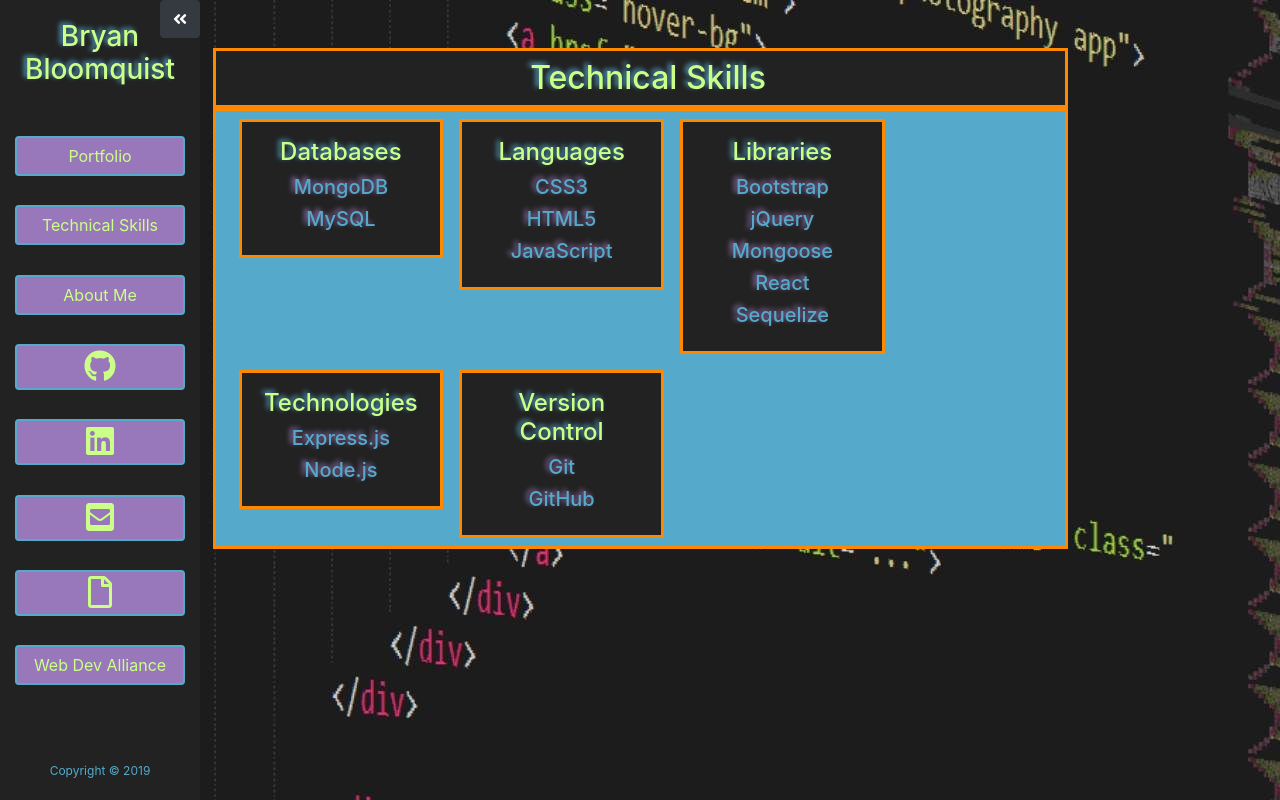
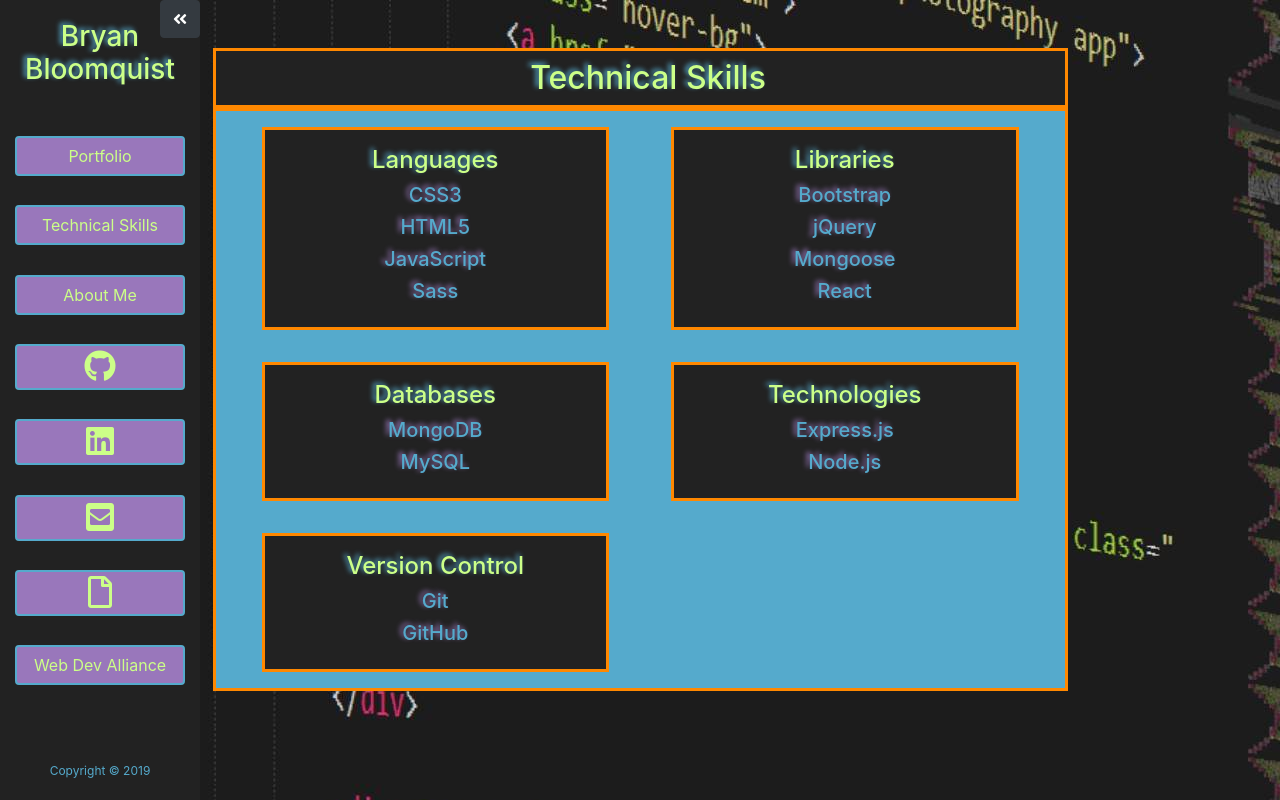
Before and after one commit to bryanbloomquist/react-portfolio, a React (Create React App) app: page /techskills in a window 1280 px wide. Built offline with nearby package versions, Linux system fonts and the light colour scheme.

Commit message:
tech skills section completed and styled

```diff
--- a/src/components/navbar/index.js
+++ b/src/components/navbar/index.js
@@ -2,11 +2,8 @@
 import { Link } from "react-router-dom";
 
 const NavBar = () => {
-
   const [ condition, navControl ] = useState( true );
-
   return (
-
     <div>
       <div className = { condition ? "navbar active" : "navbar" }>
         <Link to = "/" className = "animeTrigger engraved"><h3>Bryan Bloomquist</h3></Link>
@@ -37,9 +34,7 @@
         </button>
       </div>
     </div>
-
   )
-
 }
 
 export default NavBar;
--- a/src/components/techskills/index.js
+++ b/src/components/techskills/index.js
@@ -4,19 +4,16 @@
 import SkillCard from "./skillcard";
 
 const TechSkills = ( ) => {
-
   const [ skills ] = useState( TechSkillsJSON );
-
   return (
-
     <Container className = "mt-5">
       <Row className = "justify-content-center">
-        <Col xs = { 12 } md = { 9 } className = "techSkills">
+        <Col xs = { 12 } sm = { 9 } className = "techSkills">
           <h2 className = "engraved pt-2 pl-3 text-center">Technical Skills</h2>
         </Col>
       </Row>
       <Row className = "justify-content-center">
-        <Col xs = { 12 } md = { 9 } className = "techSkills techSkillsBody">
+        <Col xs = { 12 } sm = { 9 } className = "techSkillsBody">
           { skills.map(( skill ) => (
             <SkillCard
               key = { skill.id }
@@ -27,9 +24,7 @@
         </Col>
       </Row>
     </Container>
-
   )
-
 }
 
 export default TechSkills;
--- a/src/components/techskills/skillcard/index.js
+++ b/src/components/techskills/skillcard/index.js
@@ -2,23 +2,14 @@
 import { Col } from "react-bootstrap";
 
 const SkillCard = ( props ) => {
-
   return (
-
-  <Col
-    xs = { 12 } md = { 5 }  lg = { 3 }
-    className = "skillsList float-left m-2 p-3"
-  >
-    <h4 className = "engraved">
-      { props.category }
-    </h4>
-    { props.skills.map(( skills ) => (
-      <h5>{ skills }</h5>
-    ))}
+  <Col xs = { 12 } md = { 6 } className = "float-left">
+    <div className = "skillsList m-3 p-3">
+      <h4 className = "engraved">{ props.category }</h4>
+      { props.skills.map(( skills ) => <h5>{ skills }</h5> )}
+    </div>
   </Col>
-
   )
-
 }
 
 export default SkillCard;
--- a/src/components/webdevall/index.js
+++ b/src/components/webdevall/index.js
@@ -4,11 +4,8 @@
 import MemberCard from "./membercard";
 
 const WebDevAll = () => {
-
   const [ members ] = useState( WebDevJSON );
-
   return (
-
     <Container className = "mt-5">
       <Row className = "justify-content-center">
         <Col xs = { 12 } md = { 6 } className = "webDev">
@@ -27,9 +24,7 @@
         </Col>
       </Row>
     </Container>
-
   )
-
 }
 
 export default WebDevAll;
--- a/src/components/webdevall/membercard/index.js
+++ b/src/components/webdevall/membercard/index.js
@@ -1,9 +1,7 @@
 import React from "react";
 
 const MemberCard = ( props ) => {
-
   return (
-
     <a
       className = "btn pageLink p-1"
       href = { props.website }
@@ -13,9 +11,7 @@
     >
       { props.name }
     </a>
-
   )
-
 }
 
 export default MemberCard;
--- a/src/json/techskills.json
+++ b/src/json/techskills.json
@@ -1,32 +1,33 @@
 [
   {
     "id": 1,
+    "category": "Languages",
+    "skills": [
+      "CSS3",
+      "HTML5",
+      "JavaScript",
+      "Sass"
+    ]
+  },
+  {
+    "id": 2,
+    "category": "Libraries",
+    "skills": [
+      "Bootstrap",
+      "jQuery",
+      "Mongoose",
+      "React"
+    ]
+  },
+  {
+    "id": 3,
     "category": "Databases",
     "skills": [
       "MongoDB",
       "MySQL"
     ]
   },
-  {
-    "id": 2,
-    "category": "Languages",
-    "skills": [
-      "CSS3",
-      "HTML5",
-      "JavaScript"
-    ]
-  },
-  {
-    "id": 3,
-    "category": "Libraries",
-    "skills": [
-      "Bootstrap",
-      "jQuery",
-      "Mongoose",
-      "React",
-      "Sequelize"
-    ]
-  },
+
   {
     "id": 4,
     "category": "Technologies",
```
